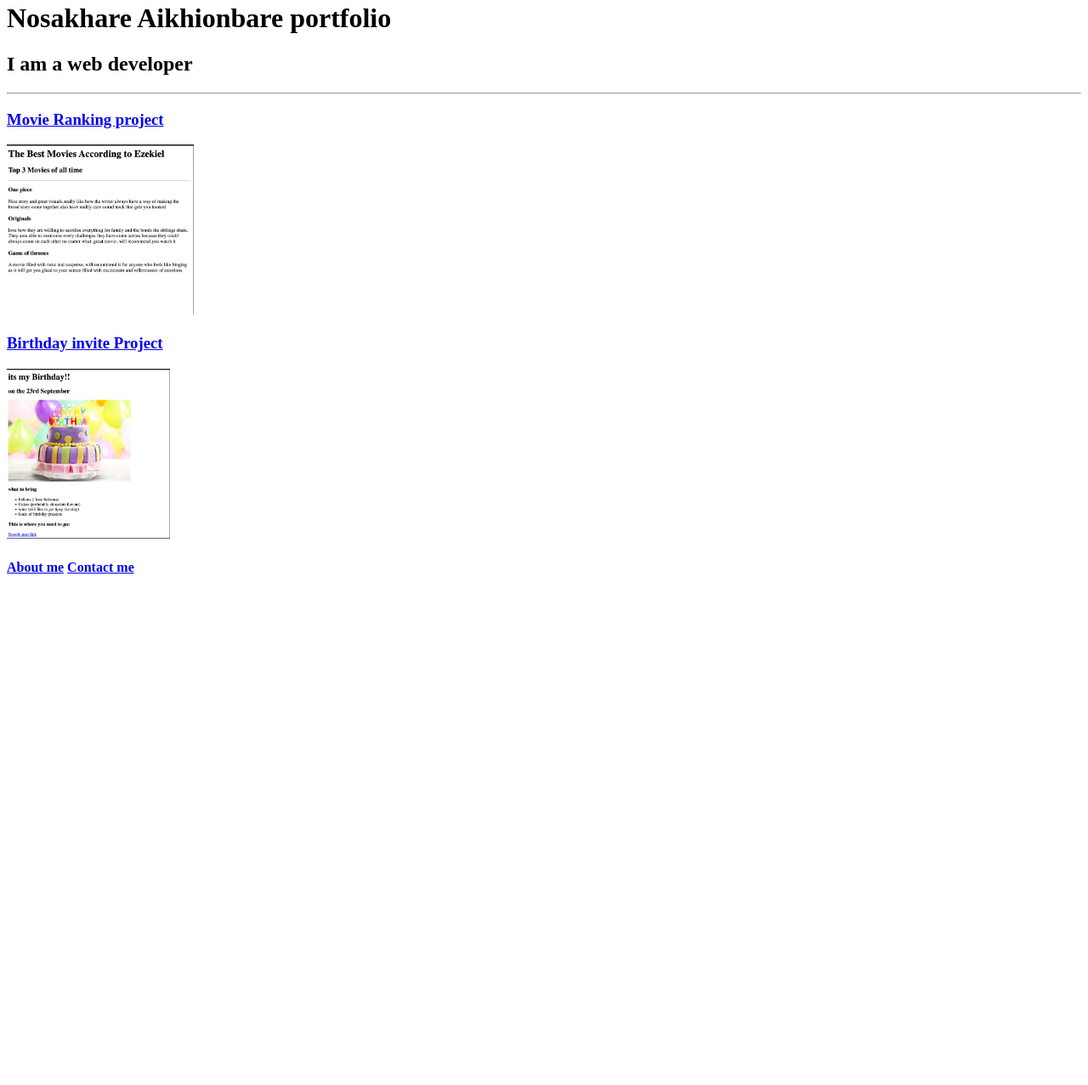
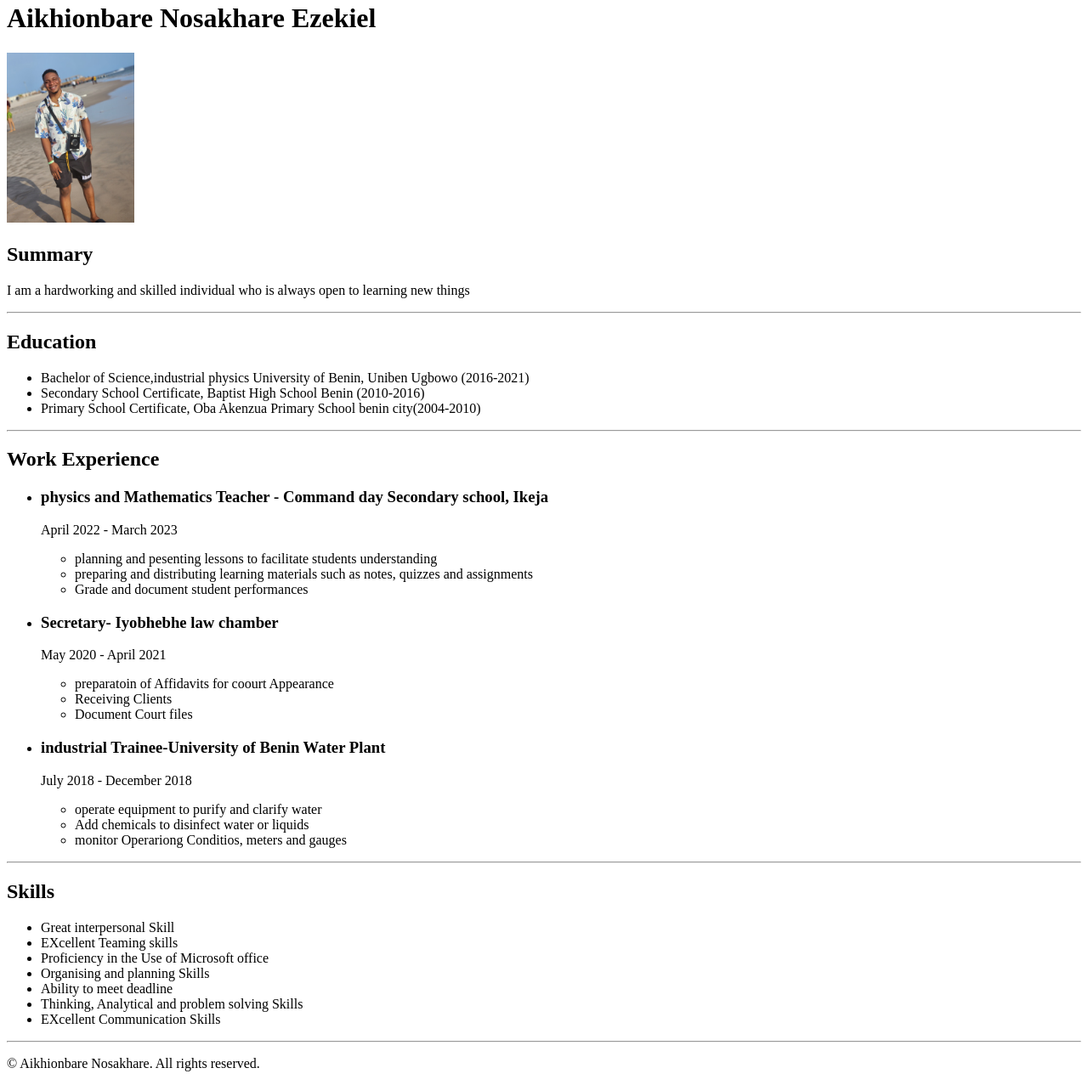
Before and after one commit to Ezekielbare/html-portfolio, a plain HTML site: page index.html in a window 1280 px wide. Shown: the part 18-1295 px from the top of the page at 85% size. Before the commit the page ends 800 px from the top, so only its background shows below. Drawn offline with Linux system fonts and the light colour scheme.

Commit message:
Add files via upload

```diff
--- a/index.html
+++ b/index.html
@@ -1,45 +1,62 @@
-<!-- TODO 1: Create the HTML Boilerplate -->
+<!DOCTYPE html>
+<html lang="en">
+<head>
+    <meta charset="UTF-8">
+    <title>My Resume</title>
+</head>
+<body>
+    <h1>Aikhionbare Nosakhare Ezekiel</h1>
+    <img src="./EE5DE03E-6969-43FE-A7C1-11E243469F26.jpeg"  alt="picture of myself" height="200px">
+    <h2>Summary</h2>
+    <p>I am a hardworking and skilled individual who is always open to learning new things</p>
+    <hr/>
+    <h2>Education</h2>
+    <ul>
+        <li>Bachelor of Science,industrial physics University of Benin, Uniben Ugbowo (2016-2021) </li>
+        <li>Secondary School Certificate, Baptist High School Benin (2010-2016) </li>
+        <li>Primary School Certificate, Oba Akenzua Primary School benin city(2004-2010)</li>
+    </ul>
+    <hr/>
+    <h2>Work Experience</h2>
+    <ul>
+        <li><h3>physics and Mathematics Teacher - Command day Secondary school, Ikeja </h3></li>
+        <p>April 2022 - March 2023</p>
+        <ul>
+            <li>planning and pesenting lessons to facilitate students understanding</li>
+            <li>preparing and distributing learning materials such as notes, quizzes and assignments</li>
+            <li>Grade and document student performances</li>
+        </ul>
+        <div>
+        <li><h3>Secretary- Iyobhebhe law chamber</h3> </li>
+        <p>May 2020 - April 2021</p>
+        <ul>
+            <li>preparatoin of Affidavits for coourt Appearance</li>
+            <li>Receiving Clients</li>
+            <li>Document Court files</li></ul>
+        </div>
+        <li><h3>industrial Trainee-University of Benin Water Plant</h3></li>
+        <p>July 2018 - December 2018</p>
+        <ul>
+            <li>operate equipment to purify and clarify water</li>
+            <li> Add chemicals to disinfect water or liquids</li>
+            <li>monitor Operariong Conditios, meters and gauges</li>
+        </ul>
+    </ul>
+    <hr/>
+    <h2>Skills</h2>
+    <ul>
+        <li>Great interpersonal Skill</li>
+        <li>EXcellent Teaming skills</li>
+        <li>Proficiency in the Use of Microsoft office </li>
+        <li>Organising and planning Skills</li>
+        <li>Ability to meet deadline</li>
+        <li>Thinking, Analytical and problem solving Skills</li>
+        <li>EXcellent Communication Skills</li>
+    </ul>
+    <hr/>
+    <footer>
+        <p>© Aikhionbare Nosakhare. All rights reserved.</p>
+    </footer>
 
-<!-- TODO 2: Add Your previous projects' HTML into the public folder -->
-
-<!-- TODO 3: Take screenshots of your project previews and add the images to the images folder -->
-
-<!-- TODO 4: Add titles/subtitles etc. -->
-
-<!-- TODO 5: Add a link to the project pages -->
-
-<!-- TODO 6: Add images to show the project previews
-HINT for TODO 6: You can use the height attribute set to 200 to make the image smaller:
-https://developer.mozilla.org/en-US/docs/Web/HTML/Element/img#attr-height -->
-
-<!-- TODO 7: Add the Contact Me and About Me page links -->
-
-<!DOCTYPE html>
-<html lang="eng">
-    <head>
-        <meta chaset="UTF-8" />
-        <title>My Portfolio</title>
-    </head>
-    <body>
-        <h1>Nosakhare Aikhionbare portfolio</h1>
-
-        <h2>I am a web developer</h2>
-
-        <hr />
-
-        <h3>
-        <a href="./public/movie-ranking.html" > Movie Ranking project</a>
-        </h3>
-        <img src="./assets/images/movie recommendation.png" height="200" alt="movie recommendation picture"/>
-        <h3><a href="./public/birthday-invite.html" >Birthday invite Project</a></h3>
-        <img src="./assets/images/Birthday invite.png" height="200" alt="Birthday invite"/>
-        <h4><a href="./public/about.html" > About me</a>
-        <a href="./public/contact.html"> Contact me</a></h4>
-
-
-
-    </body>
-
-
-
+</body>
 </html>
```
Also changed, not shown: EE5DE03E-6969-43FE-A7C1-11E243469F26.jpeg (added).
